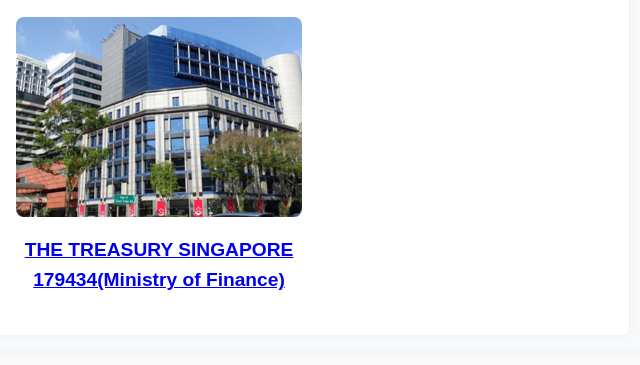
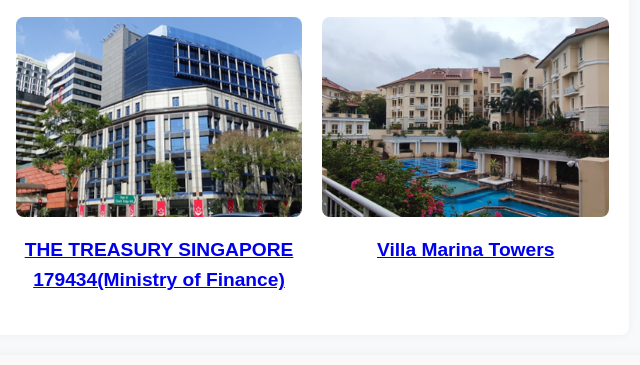
Before and after one commit to kleconsultancy/kleconsultancy.github.io, a plain HTML site: page index.html in a window 1280 px wide. Shown: the part 5103-5468 px from the top of the page, 481-1121 px from the left. Drawn offline with Linux system fonts and the light colour scheme.

Commit message:
Update index.html

```diff
--- a/index.html
+++ b/index.html
@@ -402,6 +402,13 @@
         <h3>THE TREASURY SINGAPORE 179434(Ministry of Finance)</h3>
       </a>
     </div>
+
+    <div class="project-item">
+      <a href="project51.html">
+        <img src="images/Picture51-1.png" alt="Project 50"  style="width:100%; height:200px; object-fit:cover;">
+        <h3>Villa Marina Towers</h3>
+      </a>
+    </div>
   </div>
 </section>
 
```
